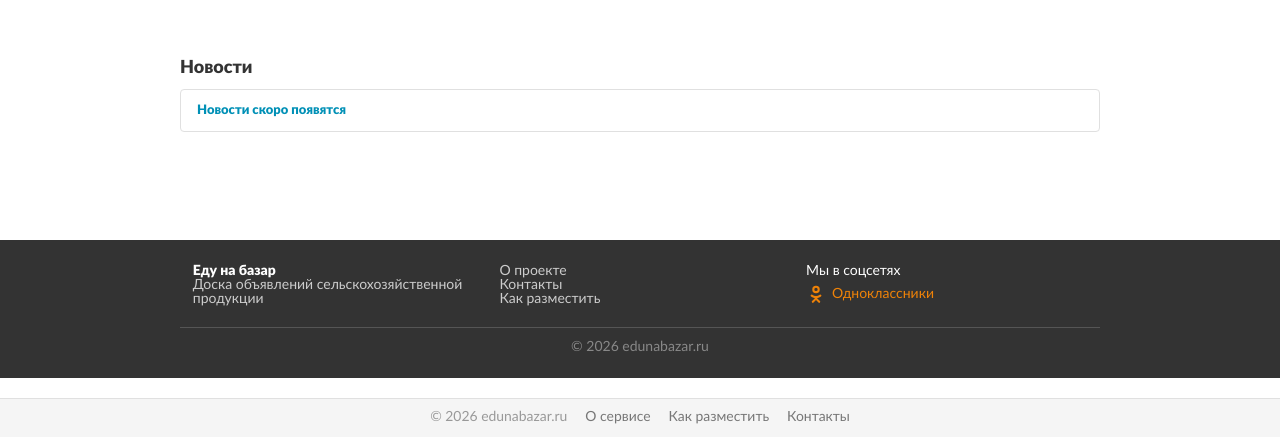
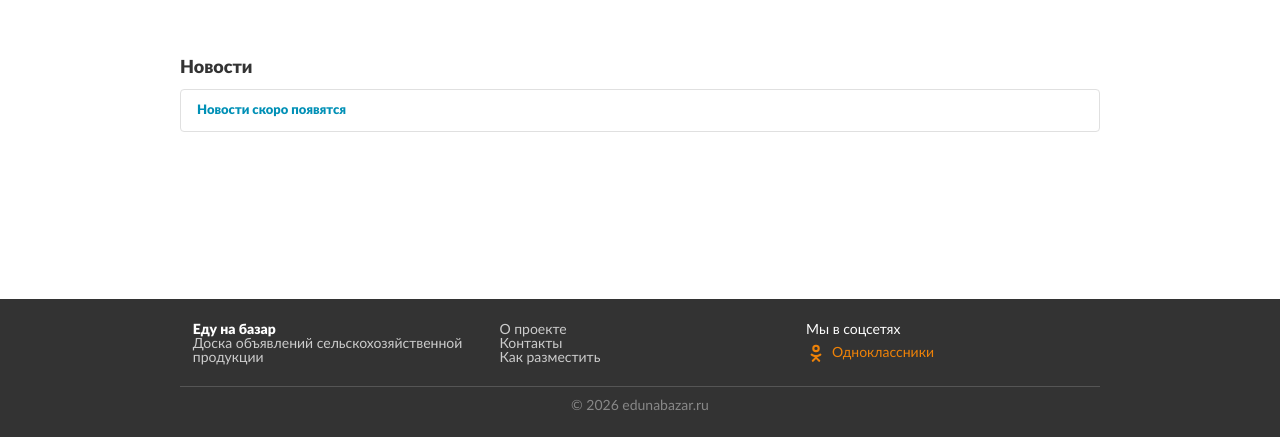
Before and after one commit to RuKi81/edunabazar, a Django app: page / in a window 1280 px wide. Shown: the part 363-800 px from the top of the page. Run offline with Django 5.2, Linux system fonts and the light colour scheme; data that the repository does not hold is empty; parts of the project's set-up code (start-up, migrations or seed data) failed here and were passed over; some libraries are stand-ins or nearby versions.

Commit message:
remove duplicate footer from home.html - use global footer from base.html

```diff
--- a/legacy/templates/legacy/home.html
+++ b/legacy/templates/legacy/home.html
@@ -315,14 +315,3 @@
   </div>
 
 {% endblock %}
-
-{% block footer %}
-  <footer style="background:#f5f5f5; border-top:1px solid #e0e0e0; margin-top:20px; padding:12px 0;">
-    <div class="container" style="display:flex; flex-wrap:wrap; justify-content:center; align-items:center; gap:6px 18px;">
-      <span style="font-size:0.82rem; color:#999;">© {{ year }} edunabazar.ru</span>
-      <a href="{% url 'about' %}" style="font-size:0.82rem; color:#777;">О сервисе</a>
-      <a href="{% url 'howto' %}" style="font-size:0.82rem; color:#777;">Как разместить</a>
-      <a href="{% url 'contacts' %}" style="font-size:0.82rem; color:#777;">Контакты</a>
-    </div>
-  </footer>
-{% endblock %}
```
